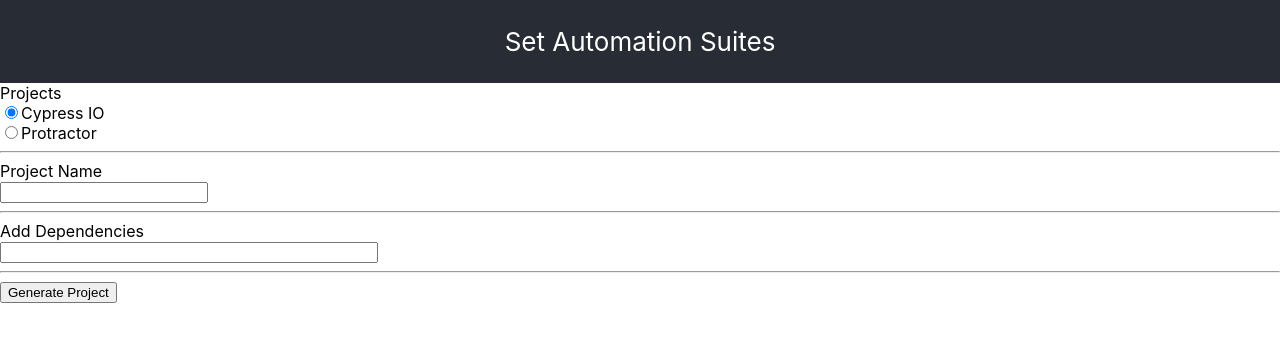
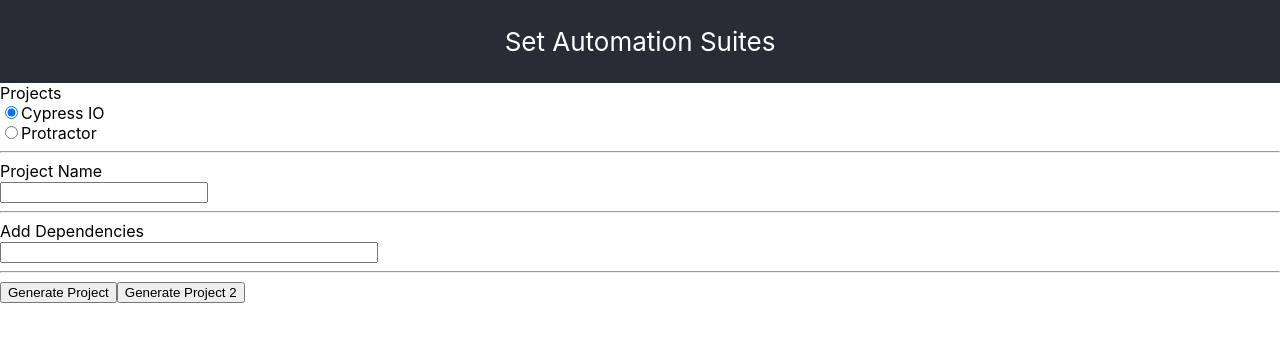
Before and after one commit to aryaghan-mutum/set-automation-suite, a React (Create React App) app: page / in a window 1280 px wide. Shown: the top 342 px of the page. Built offline with nearby package versions, Linux system fonts and the light colour scheme.

Commit message:
added zipped folder

```diff
--- a/src/pages/automationPage.js
+++ b/src/pages/automationPage.js
@@ -1,5 +1,5 @@
 import React from 'react';
-
+import cypressData from '../data/cypress-suite.zip';
 /**
  *
  */
@@ -46,7 +46,10 @@
                         <button>Generate Project</button>
                     </a>
 
-                    {/* <a href={} download="my-file.pdf"> Generate Project2 </a> */}
+                    <a href={cypressData} download="cypress-demo">
+                        <button>Generate Project 2</button>
+                    </a>
+
                 </div>
             </div>
         </div>
```
Also changed, not shown: 1 other file (tests, documents, lock files or other folders).
